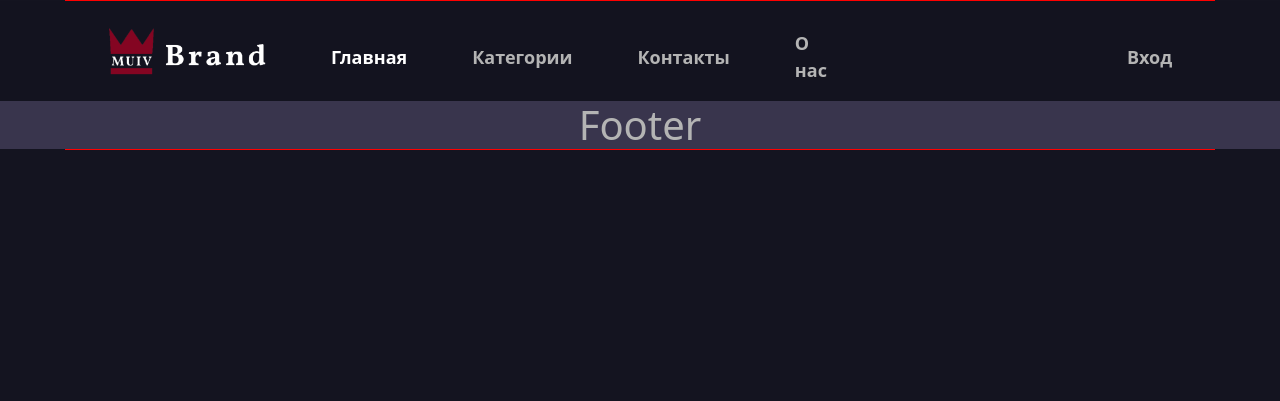
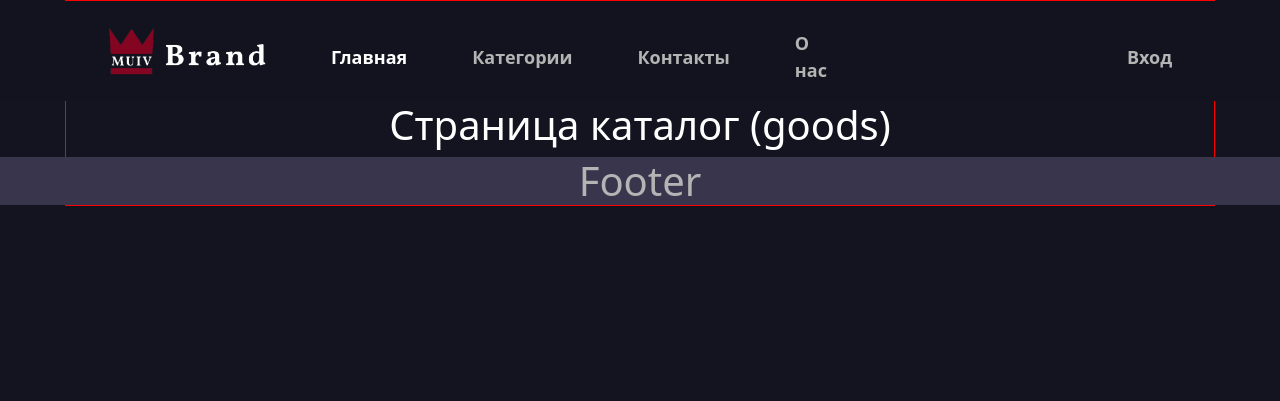
Before and after one commit to ZectOff/MUIV-Brand-site, a Django app: page /catalog/ in a window 1280 px wide. Shown: the top 401 px of the page. Run offline with Django 5.2, Linux system fonts and the light colour scheme.

Commit message:
Commit before add db

```diff
--- a/muivbrnd/goods/templates/goods/catalog.html
+++ b/muivbrnd/goods/templates/goods/catalog.html
@@ -1,2 +1,6 @@
 {% extends "main/base.html" %}
 {% load static %}
+
+{% block content %}
+<h1 class="font-color-all-white">Страница каталог (goods)</h1>
+{% endblock %}
```
